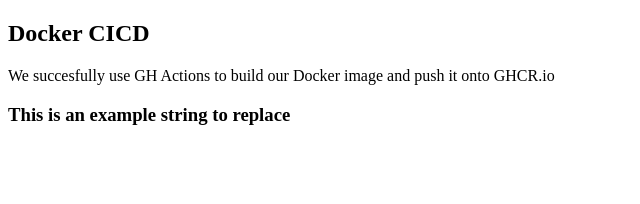
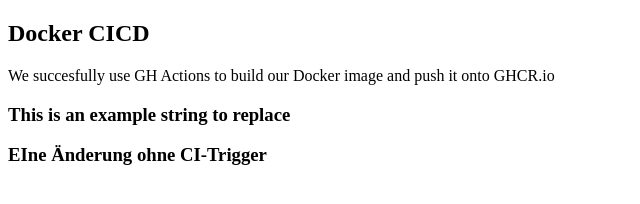
Before and after one commit to l4rm4nd/CICD-Example, a website: page html/index.html in a window 1280 px wide. Shown: the whole page, without its empty margins (0-640 px from the left). Drawn offline with Linux system fonts and the light colour scheme.

Commit message:
chore: hinzufügen eines neuen h3 strings

```diff
--- a/html/index.html
+++ b/html/index.html
@@ -10,6 +10,7 @@
 <span>We succesfully use GH Actions to build our Docker image and push it onto GHCR.io</span>
 
 <h3>This is an example string to replace</h3>
+<h3> EIne Änderung ohne CI-Trigger</h3>
 
 </body>
 </html>
```
